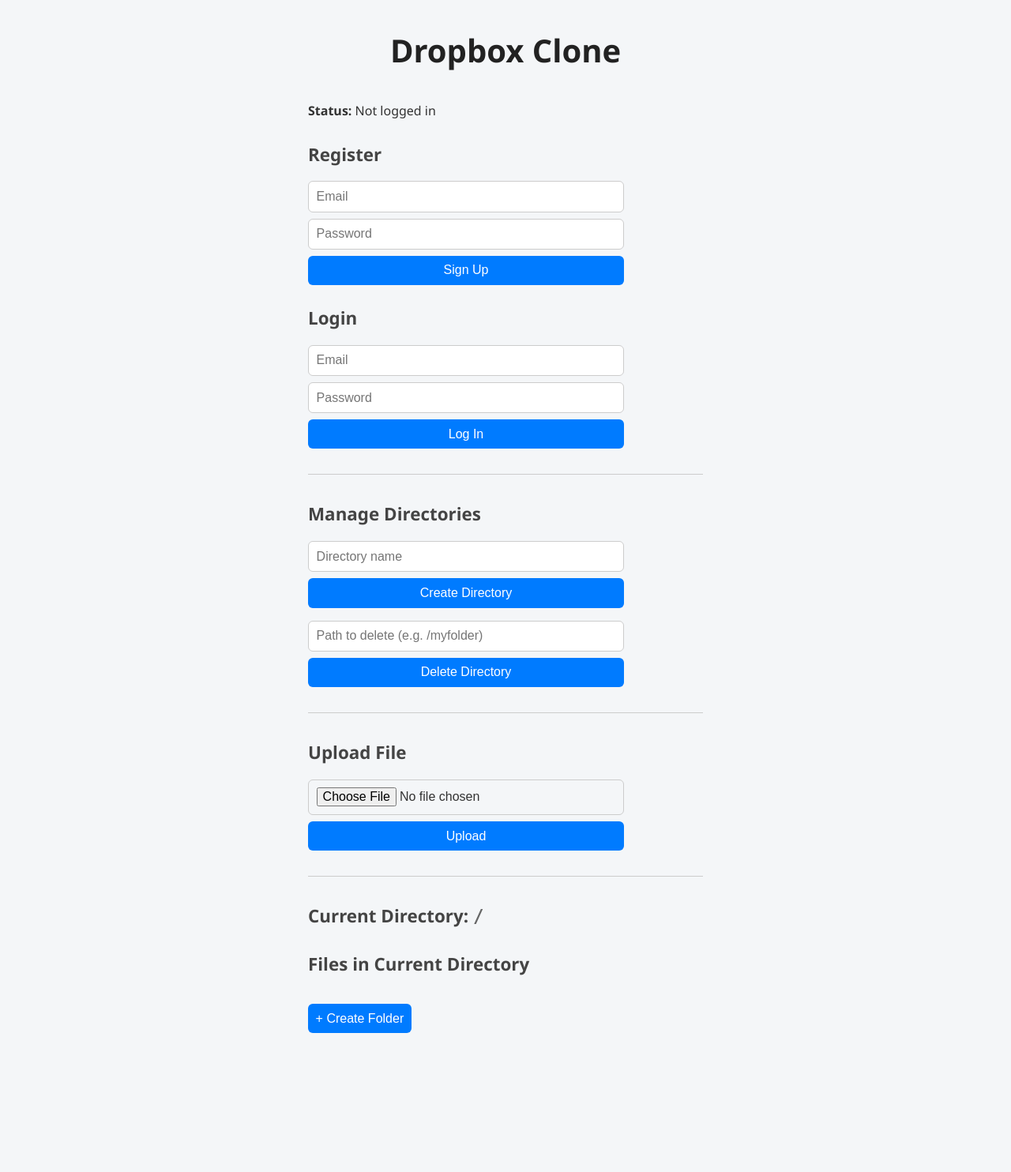
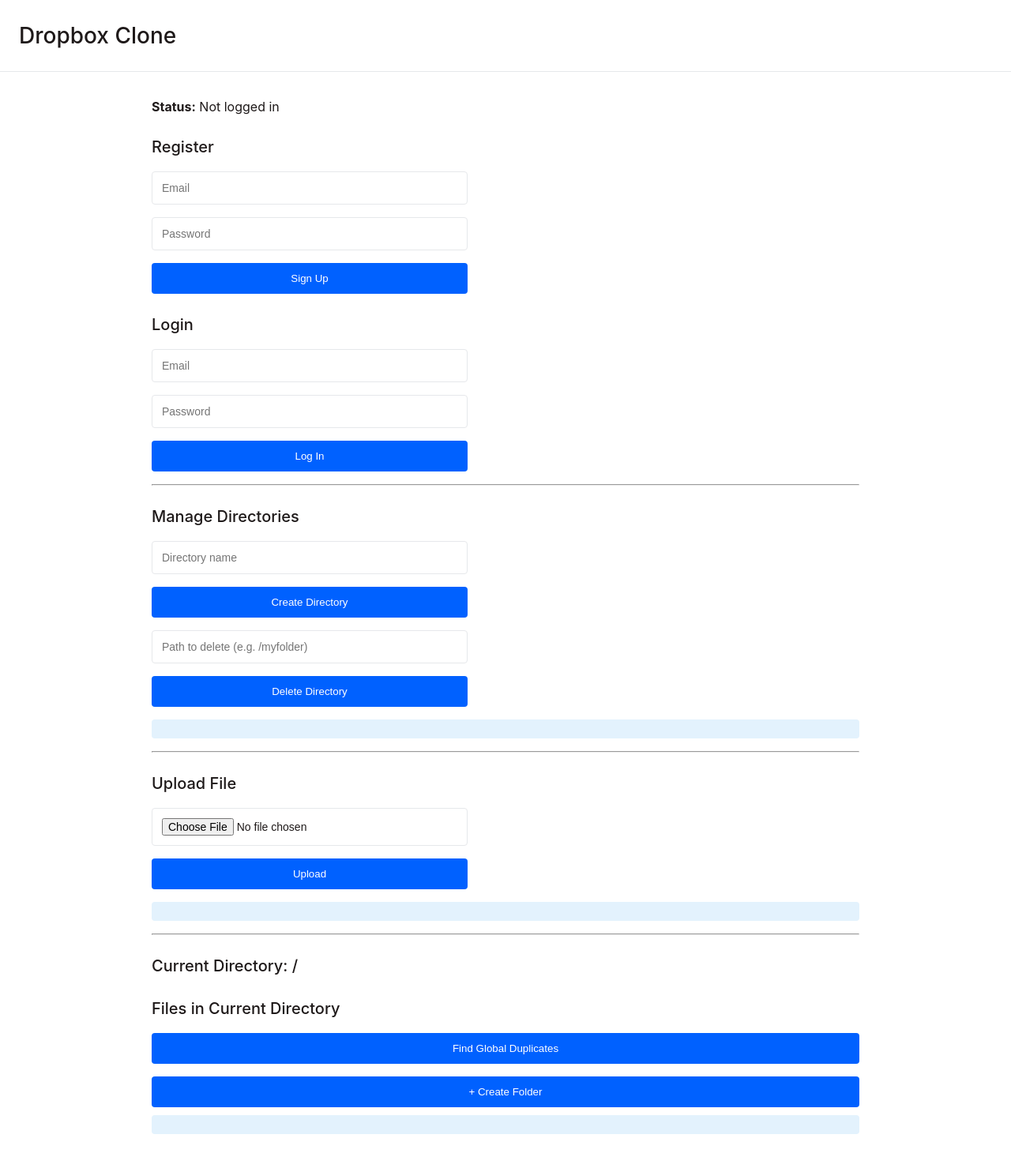
Before and after one commit to Beez1/dropbox-clone, a Flask app: page / in a window 1280 px wide. Shown: the whole page at 79% size. Before the commit the page ends 1308 px from the top, so only its background shows below. Run offline with Flask 2, Linux system fonts and the light colour scheme.

Commit message:
cloneDropbox theme colors and update form styles

```diff
--- a/main.py
+++ b/main.py
@@ -86,25 +86,84 @@
     except Exception as e:
         return jsonify({"error": str(e)}), 401
 
+@app.route("/delete-file", methods=["POST"])
+def delete_file():
+    data = request.get_json()
+    uid = data.get("uid")
+    path = data.get("path")
+    name = data.get("name")
+
+    # Delete file from storage
+    blob_path = f"{uid}{path}{name}"
+    blob = bucket.blob(blob_path)
+    if blob.exists():
+        blob.delete()
+
+    # Delete file metadata from Firestore
+    files = db.collection("Files") \
+              .where("user_id", "==", uid) \
+              .where("path", "==", path) \
+              .where("name", "==", name) \
+              .stream()
+
+    for f in files:
+        f.reference.delete()
+
+    return jsonify({"message": f"🗑️ File '{name}' deleted."})
+
+
 @app.route("/list-files")
 def list_files():
     uid = request.args.get("uid")
     path = request.args.get("path")
 
+    # Fetch all files in this directory
     files = db.collection("Files") \
               .where("user_id", "==", uid) \
               .where("path", "==", path) \
               .stream()
 
-    result = []
-    for file in files:
-        data = file.to_dict()
-        result.append({
-            "name": data["name"],
-            "download_url": data["download_url"]
-        })
+    files_list = []
+    hash_count = {}
 
-    return jsonify(result)
+    # First pass: build hash counts
+    for f in files:
+        data = f.to_dict()
+        hash_val = data.get("hash_value")
+        hash_count[hash_val] = hash_count.get(hash_val, 0) + 1
+        files_list.append(data)
+
+    # Second pass: mark duplicates
+    for f in files_list:
+        f["is_duplicate"] = hash_count.get(f["hash_value"], 0) > 1
+
+    return jsonify(files_list)
+
+@app.route("/duplicate-files-global")
+def duplicate_files_global():
+    uid = request.args.get("uid")
+
+    files = db.collection("Files") \
+              .where("user_id", "==", uid) \
+              .stream()
+
+    hash_map = {}
+    for f in files:
+        data = f.to_dict()
+        h = data.get("hash_value")
+        if h:
+            if h not in hash_map:
+                hash_map[h] = []
+            hash_map[h].append({
+                "name": data["name"],
+                "path": data["path"],
+                "download_url": data["download_url"]
+            })
+
+    # Keep only duplicates
+    duplicates = {h: v for h, v in hash_map.items() if len(v) > 1}
+
+    return jsonify(duplicates)
 
 
 def create_directory(uid, name, parent_path="/"):
@@ -124,6 +183,23 @@
         "parent_path": parent_path,
         "user_id": uid
     })
+
+@app.route("/check-file")
+def check_file():
+    uid = request.args.get("uid")
+    path = request.args.get("path")
+    name = request.args.get("name")
+
+    files = db.collection("Files") \
+        .where("user_id", "==", uid) \
+        .where("path", "==", path) \
+        .where("name", "==", name) \
+        .stream()
+
+    exists = any(True for _ in files)
+
+    return jsonify({"exists": exists})
+
 
 @app.route("/directory", methods=["POST"])
 def create_directory_route():
@@ -146,12 +222,34 @@
     uid = data.get("uid")
     path = data.get("path")
 
+    # Check for subdirectories
+    subdirs = db.collection("Directories") \
+        .where("user_id", "==", uid) \
+        .where("path", ">=", path + "/") \
+        .where("path", "<", path + "0") \
+        .limit(1) \
+        .stream()
+
+    if any(subdirs):
+        return jsonify({"message": "❌ Directory contains subdirectories."}), 400
+
+    # Check for files
+    files = db.collection("Files") \
+        .where("user_id", "==", uid) \
+        .where("path", "==", path) \
+        .limit(1) \
+        .stream()
+
+    if any(files):
+        return jsonify({"message": "❌ Directory contains files."}), 400
+
+    # Delete the directory
     db.collection("Directories") \
-      .where("user_id", "==", uid) \
-      .where("path", "==", path) \
-      .get()[0].reference.delete()
+       .where("user_id", "==", uid) \
+       .where("path", "==", path) \
+       .get()[0].reference.delete()
 
-    return jsonify({"message": "Directory deleted."})
+    return jsonify({"message": "✅ Directory deleted."})
 
 @app.route("/list-directories")
 def list_directories():
@@ -175,22 +273,35 @@
         return jsonify({"message": "No file uploaded."}), 400
 
     filename = secure_filename(file.filename)
-    blob_path = f"{uid}{path}{filename}"  # e.g. uid/images/user/file.pdf
+    blob_path = f"{uid}{path}{filename}"
 
+    # 🔍 Delete existing Firestore metadata if exists
+    existing = db.collection("Files") \
+        .where("user_id", "==", uid) \
+        .where("path", "==", path) \
+        .where("name", "==", filename) \
+        .stream()
+
+    for f in existing:
+        f.reference.delete()
+
+    # 🔥 Delete old file in Firebase Storage (optional safety)
+    old_blob = bucket.blob(blob_path)
+    if old_blob.exists():
+        old_blob.delete()
+
+    # 🆕 Upload file
     blob = bucket.blob(blob_path)
+    blob.upload_from_file(file)
+    # ✅ Make file public
+    blob.make_public()
 
-    if blob.exists():
-        return jsonify({"message": "File already exists. Overwrite not implemented yet."}), 409
-
-    # Upload file
-    blob.upload_from_file(file)
-
-    # Rewind and hash for duplicate detection later
+    # 🧠 Hash file for duplication tracking
     file.seek(0)
     file_bytes = file.read()
     hash_val = hashlib.md5(file_bytes).hexdigest()
 
-    # Save file metadata in Firestore
+    # 🔐 Store metadata
     db.collection("Files").add({
         "name": filename,
         "path": path,
--- a/static/style.css
+++ b/static/style.css
@@ -1,3 +1,13 @@
+/* Dropbox Theme Colors */
+:root {
+  --primary: #0061FF;
+  --primary-hover: #0052D9;
+  --background: #FFFFFF;
+  --text: #1E1919;
+  --border: #E6E8EB;
+  --success: #007C3B;
+}
+
 /* Reset & Base */
 * {
   box-sizing: border-box;
@@ -6,96 +16,81 @@
 }
 
 body {
-    font-family: 'Segoe UI', Tahoma, Geneva, Verdana, sans-serif;
-    background-color: #f4f6f8;
-    color: #333;
-    padding: 2rem;
-    line-height: 1.6;
+  font-family: 'Atlas Grotesk Web', -apple-system, BlinkMacSystemFont, sans-serif;
+  background-color: var(--background);
+  color: var(--text);
+  line-height: 1.5;
 }
 
 header {
-    text-align: center;
-    margin-bottom: 2rem;
+  padding: 1.5rem;
+  border-bottom: 1px solid var(--border);
+  background: var(--background);
 }
 
 h1 {
-    font-size: 2.5rem;
-    color: #222;
+  font-size: 1.75rem;
+  font-weight: 500;
+  color: var(--text);
 }
 
 h2 {
-    margin-top: 1.5rem;
-    font-size: 1.4rem;
-    color: #444;
+  font-size: 1.25rem;
+  font-weight: 500;
+  margin: 1.5rem 0 1rem;
+}
+
+/* Container */
+#auth-section {
+  max-width: 960px;
+  margin: 0 auto;
+  padding: 2rem;
 }
 
 /* Forms */
 form {
-    margin-top: 1rem;
-    display: flex;
-    flex-direction: column;
-    gap: 0.5rem;
+  margin: 1rem 0;
   max-width: 400px;
 }
 
-  input[type="email"],
-  input[type="password"],
-  input[type="text"],
-  input[type="file"] {
-    padding: 0.6rem;
-    font-size: 1rem;
-    border: 1px solid #ccc;
-    border-radius: 6px;
-    transition: border 0.3s;
+input {
+  width: 100%;
+  padding: 0.75rem;
+  margin-bottom: 1rem;
+  border: 1px solid var(--border);
+  border-radius: 4px;
+  font-size: 0.875rem;
+  transition: all 0.2s ease;
 }
 
-  input[type="email"]:focus,
-  input[type="password"]:focus,
-  input[type="text"]:focus,
-  input[type="file"]:focus {
-    border-color: #007bff;
+input:focus {
+  border-color: var(--primary);
+  box-shadow: 0 0 0 2px rgba(0,97,255,0.2);
   outline: none;
 }
 
 button {
-    padding: 0.6rem;
-    font-size: 1rem;
-    background-color: #007bff;
+  width: 100%;
+  padding: 0.75rem;
+  background: var(--primary);
   color: white;
   border: none;
-    border-radius: 6px;
+  border-radius: 4px;
+  font-weight: 500;
   cursor: pointer;
-    transition: background 0.3s;
+  transition: all 0.2s ease;
 }
 
 button:hover {
-    background-color: #0056b3;
+  background: var(--primary-hover);
+  transform: translateY(-1px);
 }
 
-  button:disabled {
-    background-color: #ccc;
-    cursor: not-allowed;
+button:active {
+  transform: translateY(0);
 }
 
-  #auth-section {
-    max-width: 500px;
-    margin: auto;
-  }
-
-  #directory-message,
-  #upload-status {
-    margin-top: 1rem;
-    font-weight: bold;
-    color: green;
-  }
-
-  hr {
-    margin: 2rem 0;
-    border: 0;
-    height: 1px;
-    background: #ccc;
-  }
-
+/* Lists */
 #directory-list,
 #file-list {
   list-style: none;
@@ -104,28 +99,98 @@
 
 #directory-list li,
 #file-list li {
-    padding: 0.5rem;
-    border-bottom: 1px solid #eee;
+  padding: 0.75rem;
+  border: 1px solid var(--border);
+  border-radius: 4px;
+  margin-bottom: 0.5rem;
+  display: flex;
+  align-items: center;
+  justify-content: space-between;
+  animation: fadeIn 0.3s ease;
 }
 
-  #directory-list li:hover,
-  #file-list li:hover {
-    background-color: #f0f0f0;
+/* Animations */
+@keyframes fadeIn {
+  from {
+    opacity: 0;
+    transform: translateY(10px);
+  }
+  to {
+    opacity: 1;
+    transform: translateY(0);
+  }
 }
 
-  #current-path {
-    font-family: monospace;
-    color: #666;
+/* Modal */
+.modal {
+  position: fixed;
+  inset: 0;
+  background: rgba(0,0,0,0.5);
+  display: flex;
+  align-items: center;
+  justify-content: center;
+  opacity: 0;
+  visibility: hidden;
+  transition: all 0.3s ease;
 }
 
-  #create-dir-form {
-    margin-top: 1rem;
+.modal.active {
+  opacity: 1;
+  visibility: visible;
 }
 
-  #create-dir-btn {
-    margin-top: 1rem;
+.modal-content {
+  background: var(--background);
+  padding: 2rem;
+  border-radius: 8px;
+  max-width: 400px;
+  width: 90%;
+  transform: scale(0.9);
+  transition: transform 0.3s ease;
 }
 
-  #new-dir-name {
-    margin-right: 0.5rem;
+.modal.active .modal-content {
+  transform: scale(1);
 }
+
+/* Status Messages */
+#directory-message,
+#upload-status {
+  padding: 0.75rem;
+  margin: 1rem 0;
+  border-radius: 4px;
+  background: #E3F2FD;
+  color: var(--primary);
+  animation: slideIn 0.3s ease;
+}
+
+@keyframes slideIn {
+  from {
+    opacity: 0;
+    transform: translateX(-10px);
+  }
+  to {
+    opacity: 1;
+    transform: translateX(0);
+  }
+}
+
+/* File Actions */
+#file-list button,
+#file-list a {
+  padding: 0.5rem;
+  margin-left: 0.5rem;
+  border-radius: 4px;
+  font-size: 0.875rem;
+  transition: all 0.2s ease;
+}
+
+#file-list a {
+  background: var(--success);
+  color: white;
+  text-decoration: none;
+}
+
+.hidden {
+  display: none !important;
+}
--- a/templates/index.html
+++ b/templates/index.html
@@ -58,6 +58,8 @@
       <h2>Current Directory: <span id="current-path">/</span></h2>
       <ul id="directory-list"></ul>
       <h2>Files in Current Directory</h2>
+      <button onclick="showGlobalDuplicates()">Find Global Duplicates</button>
+      <ul id="global-duplicates"></ul>
       <ul id="file-list"></ul>
       <button id="create-dir-btn">+ Create Folder</button>
       <div id="create-dir-form" style="display:none; margin-top:10px;">
@@ -65,6 +67,8 @@
         <button id="confirm-create-dir" type="button">Create</button>
       </div>
       <div id="directory-message" style="margin-top:10px;"></div>
+
+      <div id="overwrite-modal" class="modal hidden">   <div class="modal-content">     <p id="overwrite-text">File already exists. Overwrite?</p>     <div class="modal-actions">       <button id="overwrite-confirm">Yes, Overwrite</button>       <button id="overwrite-cancel">Cancel</button>     </div>   </div> </div>
 
       <script>
         const logoutBtn = document.getElementById("logout-btn");
@@ -145,14 +149,14 @@
           const uid = document.getElementById("user-id").value;
           const path = document.getElementById("delete-path").value;
 
-          const response = await fetch("/directory", {
+          const res = await fetch("/directory", {
             method: "DELETE",
             headers: { "Content-Type": "application/json" },
-            body: JSON.stringify({ uid, path })
+            body: JSON.stringify({ uid: userId, path: pathToDelete })
           });
 
-          const result = await response.json();
-          document.getElementById("directory-message").textContent = result.message;
+          const result = await res.json();
+          document.getElementById("upload-status").textContent = result.message;
         });
 
         document.getElementById("upload-form").addEventListener("submit", async (e) => {
@@ -160,20 +164,48 @@
           const uid = document.getElementById("user-id").value;
           const file = document.getElementById("file-input").files[0];
           if (!file) return alert("Please select a file.");
+          const path = currentPath;
 
+          const checkRes = await fetch(`/check-file?uid=${uid}&path=${encodeURIComponent(path)}&name=${encodeURIComponent(file.name)}`);
+          const checkData = await checkRes.json();
+
+          if (checkData.exists) {
+            showOverwriteModal(file, uid, path);
+          } else {
+            uploadNow(file, uid, path);
+          }
+        });
+
+        function showOverwriteModal(file, uid, path) {
+          const modal = document.getElementById("overwrite-modal");
+          modal.classList.remove("hidden");
+
+          document.getElementById("overwrite-confirm").onclick = () => {
+            modal.classList.add("hidden");
+            uploadNow(file, uid, path);
+          };
+
+          document.getElementById("overwrite-cancel").onclick = () => {
+            modal.classList.add("hidden");
+            document.getElementById("upload-status").textContent = "Upload canceled.";
+          };
+        }
+
+        async function uploadNow(file, uid, path) {
           const formData = new FormData();
           formData.append("file", file);
           formData.append("uid", uid);
-          formData.append("path", currentPath); // <-- Upload to current folder
+          formData.append("path", path);
 
-          const response = await fetch("/upload", {
+          const uploadRes = await fetch("/upload", {
             method: "POST",
             body: formData
           });
 
-          const result = await response.json();
+          const result = await uploadRes.json();
           document.getElementById("upload-status").textContent = result.message;
-        });
+          loadFiles(); // Refresh file list
+        }
 
         let currentPath = "/";
 
@@ -187,9 +219,82 @@
 
           files.forEach(file => {
             const li = document.createElement("li");
-            li.innerHTML = `<a href="${file.download_url}" target="_blank">${file.name}</a>`;
+            const nameSpan = document.createElement("span");
+            nameSpan.textContent = file.name;
+
+            if (file.is_duplicate) {
+              nameSpan.style.color = "red";
+              nameSpan.title = "Duplicate file";
+            }
+
+            const downloadBtn = document.createElement("a");
+            downloadBtn.href = file.download_url;
+            downloadBtn.textContent = "⬇️";
+            downloadBtn.target = "_blank";
+            downloadBtn.style.marginLeft = "10px";
+
+            const deleteBtn = document.createElement("button");
+            deleteBtn.textContent = "🗑️";
+            deleteBtn.style.marginLeft = "10px";
+            deleteBtn.onclick = () => {
+              if (confirm(`Delete "${file.name}"?`)) {
+                deleteFile(file.name);
+              }
+            };
+
+            li.appendChild(nameSpan);
+            li.appendChild(downloadBtn);
+            li.appendChild(deleteBtn);
             fileList.appendChild(li);
           });
+        }
+
+        async function deleteFile(fileName) {
+          const uid = document.getElementById("user-id").value;
+
+          const res = await fetch("/delete-file", {
+            method: "POST",
+            headers: {
+              "Content-Type": "application/json"
+            },
+            body: JSON.stringify({
+              uid: uid,
+              path: currentPath,
+              name: fileName
+            })
+          });
+
+          const result = await res.json();
+          document.getElementById("upload-status").textContent = result.message;
+          loadFiles(); // Refresh file list
+        }
+
+        async function showGlobalDuplicates() {
+          const uid = document.getElementById("user-id").value;
+          const res = await fetch(`/duplicate-files-global?uid=${uid}`);
+          const data = await res.json();
+
+          const dupList = document.getElementById("global-duplicates");
+          dupList.innerHTML = "";
+
+          for (const [hash, files] of Object.entries(data)) {
+            const group = document.createElement("li");
+            group.innerHTML = `<strong>Duplicate Hash:</strong> ${hash}`;
+
+            const subList = document.createElement("ul");
+            files.forEach(file => {
+              const item = document.createElement("li");
+              item.innerHTML = `<a href="${file.download_url}" target="_blank">${file.name}</a> — <code>${file.path}</code>`;
+              subList.appendChild(item);
+            });
+
+            group.appendChild(subList);
+            dupList.appendChild(group);
+          }
+
+          if (Object.keys(data).length === 0) {
+            dupList.innerHTML = "<li>✅ No duplicates found in your Dropbox.</li>";
+          }
         }
 
         // Load subdirectories
```
Lines whose indentation alone changed are shown as unchanged.
